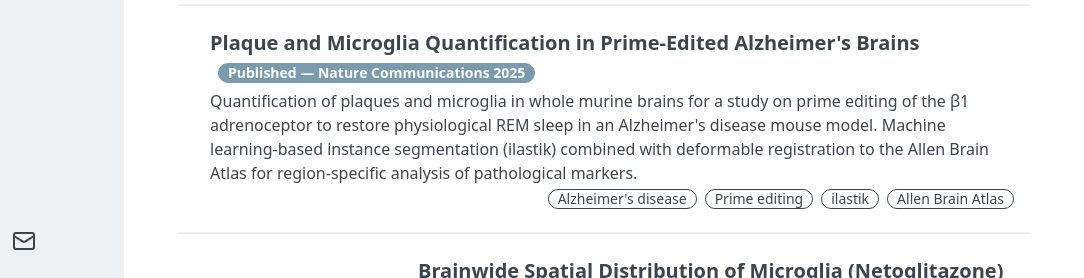
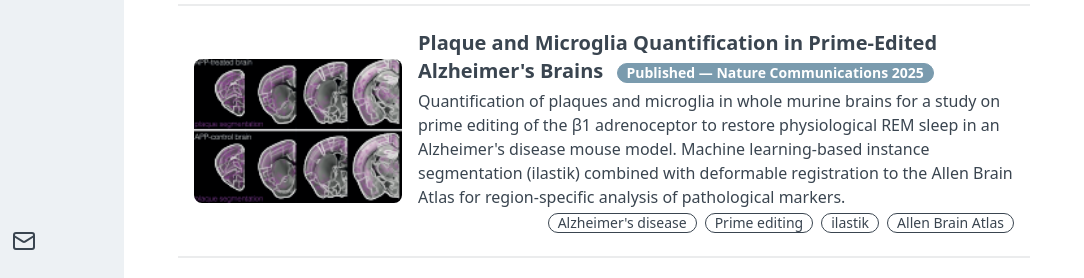
Before and after one commit to aecon/athenaeconomides.com, an Astro site: page /projects in a window 1280 px wide. Shown: the part 515-793 px from the top of the page, 196-1280 px from the left. Built offline with nearby package versions, Linux system fonts and the light colour scheme; Astro itself is replaced by a stand-in of ours.

Commit message:
add sleepbrains image to plaque and microglia project card

```diff
--- a/src/pages/projects.astro
+++ b/src/pages/projects.astro
@@ -27,6 +27,7 @@ import HorizontalCard from "../components/HorizontalCard.astro";
 
   <HorizontalCard
     title="Plaque and Microglia Quantification in Prime-Edited Alzheimer's Brains"
+    img="/sleepbrains.png"
     desc="Quantification of plaques and microglia in whole murine brains for a study on prime editing of the β1 adrenoceptor to restore physiological REM sleep in an Alzheimer's disease mouse model. Machine learning-based instance segmentation (ilastik) combined with deformable registration to the Allen Brain Atlas for region-specific analysis of pathological markers."
     url="https://www.nature.com/articles/s41467-025-65964-w"
     badge="Published — Nature Communications 2025"
```
Also changed, not shown: public/sleepbrains.png (added).
